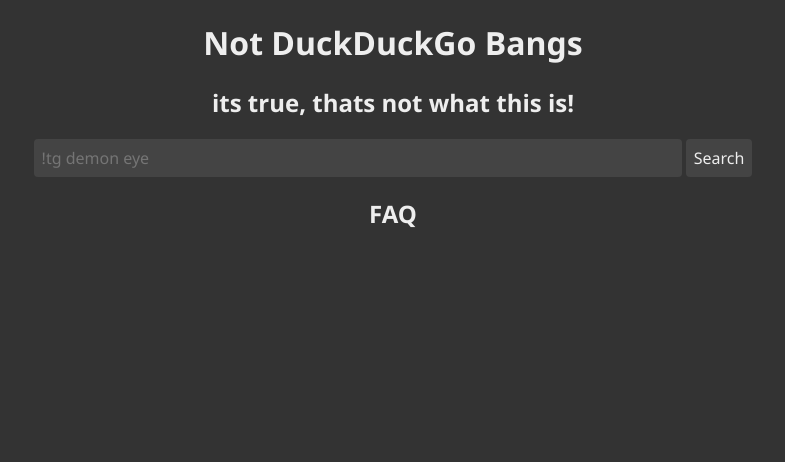
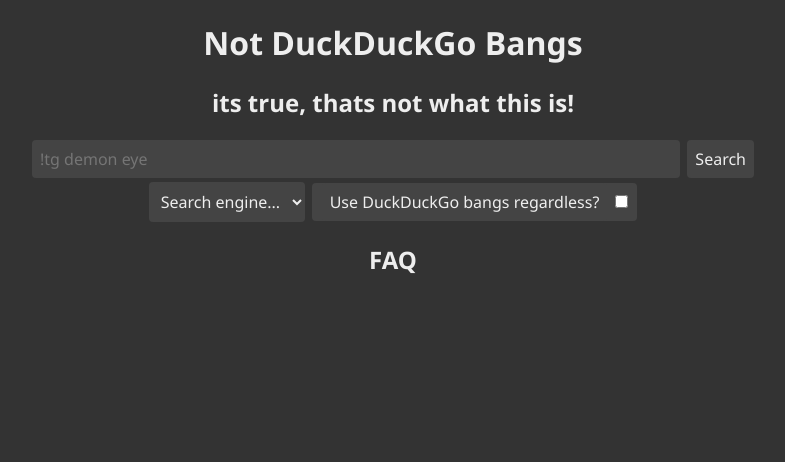
Before and after one commit to Vresod/not_ddg_bangs, a Flask app: page / in a window 1280 px wide. Shown: the top 462 px of the page, without its empty margins (247-1032 px from the left). Run offline with Flask 2, Linux system fonts and the light colour scheme.

Commit message:
add ability to use other search engines than duckduckgo

```diff
--- a/bangs.json
+++ b/bangs.json
@@ -8,9 +8,13 @@
 	"terraria": "https://terraria.fandom.com/wiki/Special:Search?search=%s",
 	"tg": "https://terraria.fandom.com/wiki/Special:Search?search=%s",
 	"tw": "https://terraria.fandom.com/wiki/Special:Search?search=%s",
+	"terrariawiki": "https://terraria.fandom.com/wiki/Special:Search?search=%s",
 	"hits": "https://www.hiddeninthesand.com/wiki/index.php?search=%s",
+	"hiddeninthesand": "https://www.hiddeninthesand.com/wiki/index.php?search=%s",
 	"mw": "https://minecraft.fandom.com/wiki/Special:Search?search=%s",
+	"minecraftwiki": "https://minecraft.fandom.com/wiki/Special:Search?search=%s",
 	"mg": "https://minecraft.fandom.com/wiki/Special:Search?search=%s",
 	"vl": "https://vimm.net/vault/?p=list&q=%s",
-	"tn": "https://yal.cc/r/terranion/?q=%s"
+	"tn": "https://yal.cc/r/terranion/?q=%s",
+	"plb": "https://polcompball.fandom.com/wiki/Special:Search?query=%s"
 }
--- a/main.py
+++ b/main.py
@@ -1,19 +1,25 @@
 import json
 from flask import Flask,  request, redirect, render_template, url_for
+import requests
 import extra
 import urllib.parse
 
 app = Flask(__name__)
 with open("bangs.json") as bangsfile: bangs = json.loads(bangsfile.read())
+engines = {"DuckDuckGo":"https://duckduckgo.com?q=%s","Google":"https://google.com/search?q=%s","Yahoo!":"https://search.yahoo.com/search?p=%s","Bing":"https://www.bing.com/search?q=%s"}
 
 @app.route('/search', methods=['GET'])
 def search():
 	search = request.args.get('q')
-	if not search: # has no query
-		return redirect(url_for('root',e=5),code=307)
+	engine = request.args.get('engine') or 'DuckDuckGo'
+	ddg_if_bang = bool(request.args.get('dib'))
+	if not search: return redirect(url_for('root',e=5),code=307)
 	extracted = extra.extract_bang(search,bangs)
+	if ddg_if_bang and engine != 'DuckDuckGo' and search.startswith('!') and not extracted:
+		if json.loads(requests.get(f"https://api.duckduckgo.com/?q={search}&format=json&no_redirect=1").content).get('Redirect'):
+			return redirect(engines['DuckDuckGo'] % search)
 	if not extracted:
-		return redirect(f'https://duckduckgo.com/?q={urllib.parse.quote(search)}',code=307)
+		return redirect(engines[engine] % urllib.parse.quote(search),code=307)
 	if extracted[1] == search:
 		return redirect(extra.get_root(bangs[extracted[0]]),code=307)
 	return redirect(f'{bangs[extracted[0]] % extracted[1]}',code=307)
@@ -24,7 +30,7 @@
 
 @app.route('/',methods=['GET'])
 def root():
-	return render_template('index.html',firefox=request.user_agent.browser == "firefox",linux=request.user_agent.platform == "linux",bad_search=bool(request.args.get("e")))
+	return render_template('index.html',firefox=request.user_agent.browser == "firefox",linux=request.user_agent.platform == "linux",bad_search=bool(request.args.get("e")),engines=engines)
 
 @app.route('/bangs',methods=['GET'])
 def view_bangs():
@@ -32,7 +38,7 @@
 
 @app.errorhandler(404)
 def page_not_found(e):
-	return render_template('404.html')
+	return render_template('404.html'), 404
 
 if __name__ == "__main__":
 	app.run(host='0.0.0.0', port=8000)
--- a/static/index.css
+++ b/static/index.css
@@ -13,12 +13,13 @@
 	visibility: hidden;
 }
 
-input[type="text"], input[type="submit"] {
+form * {
 	font-size: 1em;
 	background-color: #444;
 	border: none;
 	padding: 0.5em;
 	height: 100%;
+	margin: 0.1em;
 }
 
 input[type="text"] {
@@ -28,6 +29,10 @@
 
 input[type="submit"]:hover {
 	background-color: #555;
+	cursor: pointer;
+}
+input[type=checkbox] {
+	cursor: pointer;
 }
 
 ul {
--- a/templates/index.html
+++ b/templates/index.html
@@ -14,6 +14,17 @@
 	<form method="GET" action="/search">
 		<input type="text" name=q placeholder="!tg demon eye">
 		<input type="submit" value="Search">
+		<br>
+		<select id=engine name=engine>
+			<option>Search engine...</option>
+			{% for engine in engines %}
+			<option value={{ engine }}>{{ engine }}</option>
+			{% endfor %}
+		</select>
+		<span id=dibbox>
+		<label for=dib>Use DuckDuckGo bangs regardless?</label>
+		<input type="checkbox" name=dib id=dib>
+		</span>
 	</form>
 	{% if bad_search %}
 	<span id=bad_search>Empty search</span>
```
